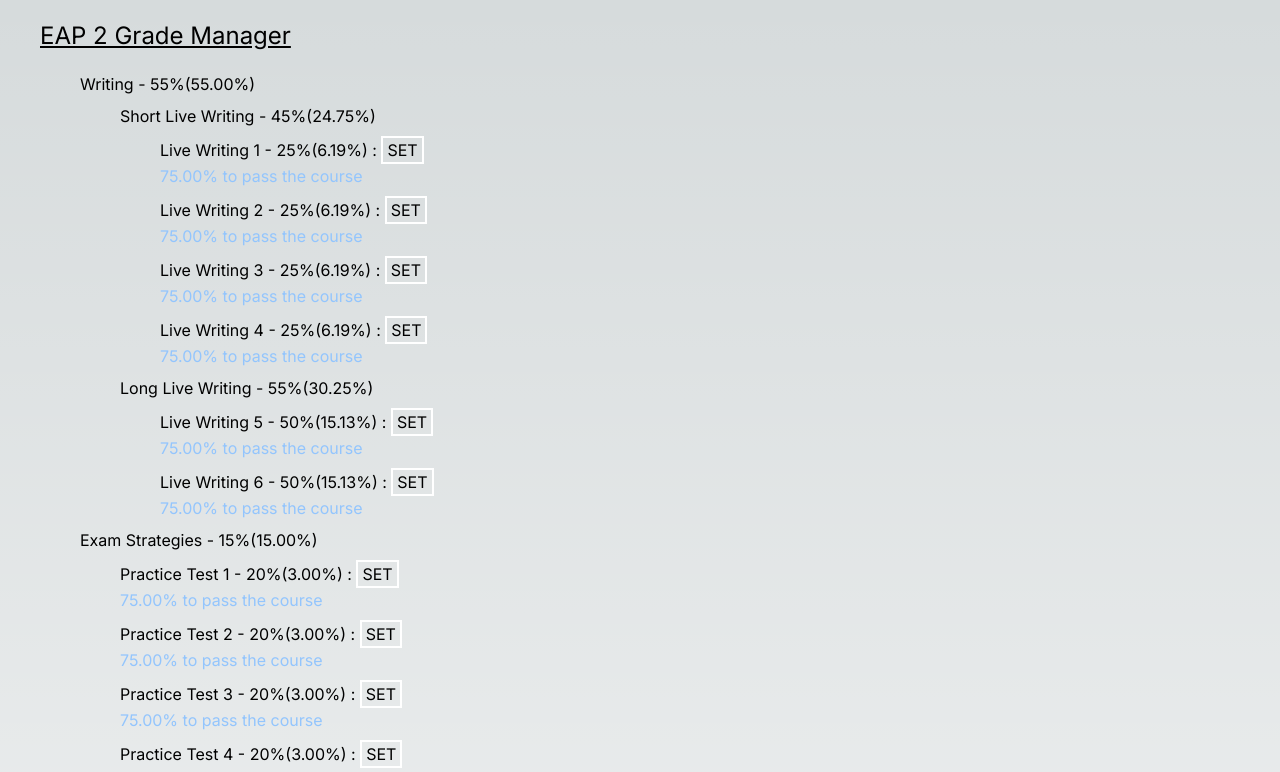
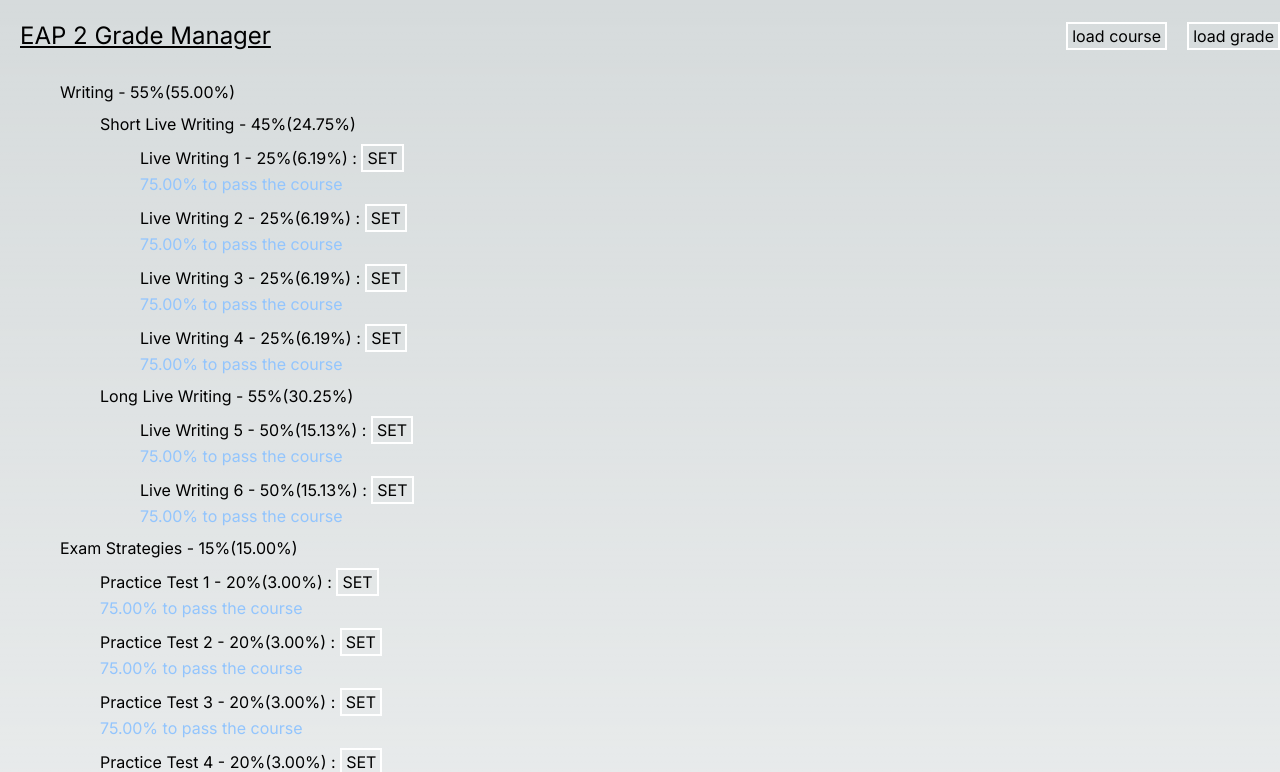
Before and after one commit to therealmcfly/grade-manager, a Next.js app: page / in a window 1280 px wide. Shown: the top 772 px of the page. Built offline with nearby package versions, Linux system fonts and the light colour scheme.

Commit message:
added load course and load grade btn

```diff
--- a/src/app/component/GradeContainer.tsx
+++ b/src/app/component/GradeContainer.tsx
@@ -268,7 +268,9 @@ export default function GradeContainer(): JSX.Element {
 	const [courseGrades, setCourseGrades] = useState<IGrade[]>([]);
 	const [ gradeToPass, setGradeToPass ] = useState<number|null>();
 
-
+	const handleBtnClick = () => {
+		alert("For this feature, tell Eugene that you think he is handsome. ^_________^");
+	}
 
 	useEffect(() => {
 		setCourseGrades(createGrades(customCourseStructure)) ;
@@ -312,8 +314,16 @@ export default function GradeContainer(): JSX.Element {
 	}, [courseGrades]);
 
 	return (
-		<div className="mx-10">
-			<h1 className="text-2xl underline my-5">{`${customCourseStructure.courseName} Grade Manager`}</h1>
+		<div className="mx-5 w-full">
+			<div className="flex justify-between items-center">
+				<span className="text-2xl underline my-5">
+					{`${customCourseStructure.courseName} Grade Manager`}
+				</span>
+				<div className="flex items-center">
+					<button className="border-white border-2 px-1 mr-5" type="button" onClick={handleBtnClick}>load course</button>
+					<button className="border-white border-2 px-1 mr-5" type="button" onClick={handleBtnClick}>load grade</button>
+				</div>
+			</div>
 			{
 				customCourseStructure.subjects.map((subject, i) => {
 					return (
```
